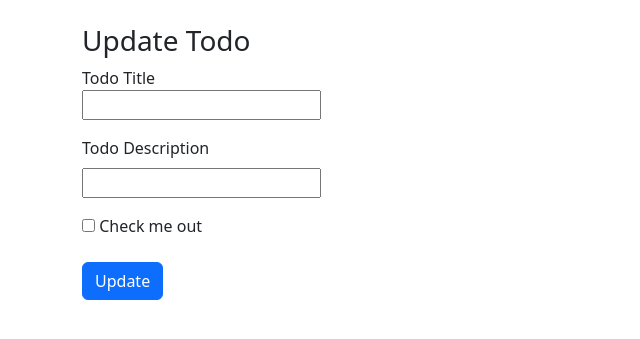
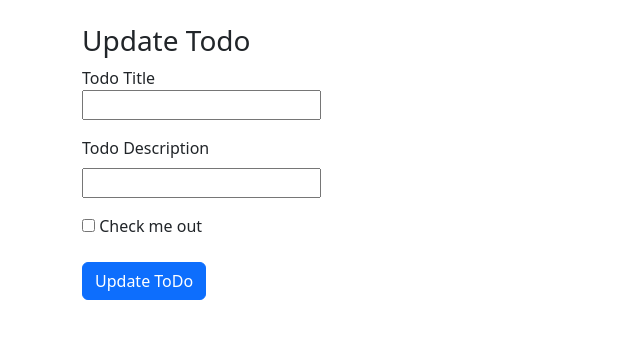
Before and after one commit to ajay9875/TaskCare360, a Flask app: template templates/update.html in a window 1280 px wide. Shown: the part 58-397 px from the top of the page, without its empty margins (0-640 px from the left). Run offline with Flask 3, Linux system fonts and the light colour scheme; the template is opened without the code that fills it, so the values that code supplies are empty.

Commit message:
Updated logic to show updatetodo

```diff
--- a/app.py
+++ b/app.py
@@ -323,6 +323,7 @@ def login():
 @app.route('/logout')
 def logout():
     session.pop('user_id', None)
+    session.pop('username', None)
 
     flash("Logged out successfully!.", "info")
     return redirect(url_for('TaskCare360'))
@@ -546,18 +547,18 @@ def addTodo():
         return redirect(url_for('dashboard'))
 
 #Update Todo
-@app.route('/update/<int:SNo>', methods=['GET', 'POST'])
+@app.route('/TaskCare360/update/<int:SNo>', methods=['GET', 'POST'])
 def updateTodo(SNo):
     try:
         # Authentication check
-        if 'user_id' or 'username' not in session:
+        if 'user_id' not in session or 'username' not in session:
             flash("Please log in to update tasks!", "warning")
             return redirect(url_for('login'))
 
         # Get the todo item with ownership check
         todo = Todo.query.filter_by(SNo=SNo, user_id=session['user_id']).first()
         if not todo:
-            flash("Task not found or unauthorized access", "danger")
+            flash("Task not found, please add new task first.", "danger")
             return redirect(url_for('dashboard'))
 
         if request.method == 'POST':
--- a/templates/index.html
+++ b/templates/index.html
@@ -25,7 +25,7 @@
             <div class="collapse navbar-collapse" id="navbarSupportedContent">
                 <ul class="navbar-nav me-auto mb-2 mb-lg-0">
                     <li class="nav-item">
-                        <a class="nav-link active" aria-current="page" href="#">Home</a>
+                        <a class="nav-link active" aria-current="page" href="/">Home</a>
                     </li>
                     <li class="nav-item">
                         <a class="nav-link active active" href="#">About</a>
@@ -122,7 +122,7 @@
                     <td>{{ todo.desc }}</td>
                     <td>{{ todo.date_created }}</td>
                     <td>
-                        <a href="/update/{{todo.SNo}}" id="update-btn" type="button" class="btn btn-info btn-outline-dark btn-sm mx-1">Update</a>
+                        <a href="/TaskCare360/update/{{todo.SNo}}" id="update-btn" type="button" class="btn btn-info btn-outline-dark btn-sm mx-1">Update</a>
                         <a href="/delete_todo/{{todo.SNo}}" id="delete-btn" type="button" class="btn btn-info btn-outline-dark btn-sm mx-1">Delete</a>
                     </td>
                 </tr>
--- a/templates/update.html
+++ b/templates/update.html
@@ -38,7 +38,7 @@
           <div class="collapse navbar-collapse" id="navbarSupportedContent">
             <ul class="navbar-nav me-auto mb-2 mb-lg-0">
               <li class="nav-item">
-                <a class="nav-link active" aria-current="page" href="#">Home</a>
+                <a class="nav-link active" aria-current="page" href="/">Home</a>
               </li>
               <li class="nav-item">
                 <a class="nav-link active active" href="#">About</a>
@@ -53,7 +53,7 @@
       </nav>
       <br>
    <div class="container">
-      <form action="/update/{{todo.SNo}}" method="POST">
+      <form action="/TaskCare360/update/{{todo.SNo}}" method="POST">
         <h3>Update Todo</h3>
         <div class="mb-3">
           <label for="title">Todo Title</label><br>
@@ -69,7 +69,7 @@
           <label for="checkbox1"> Check me out </label>
         </div>
         <br>
-        <button type="submit" class="btn btn-primary">Update</button>
+        <button type="submit" class="btn btn-primary">Update ToDo</button>
       </form>
     </div>
 
```
